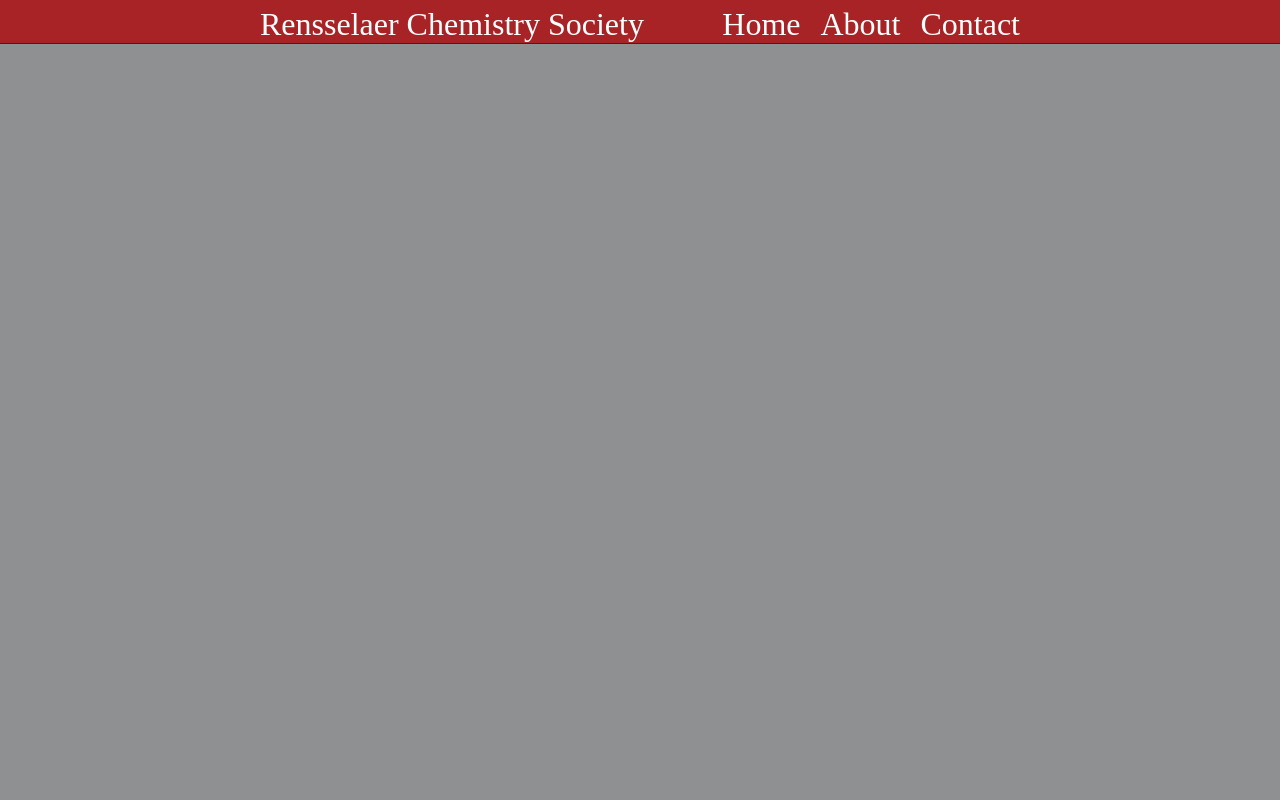
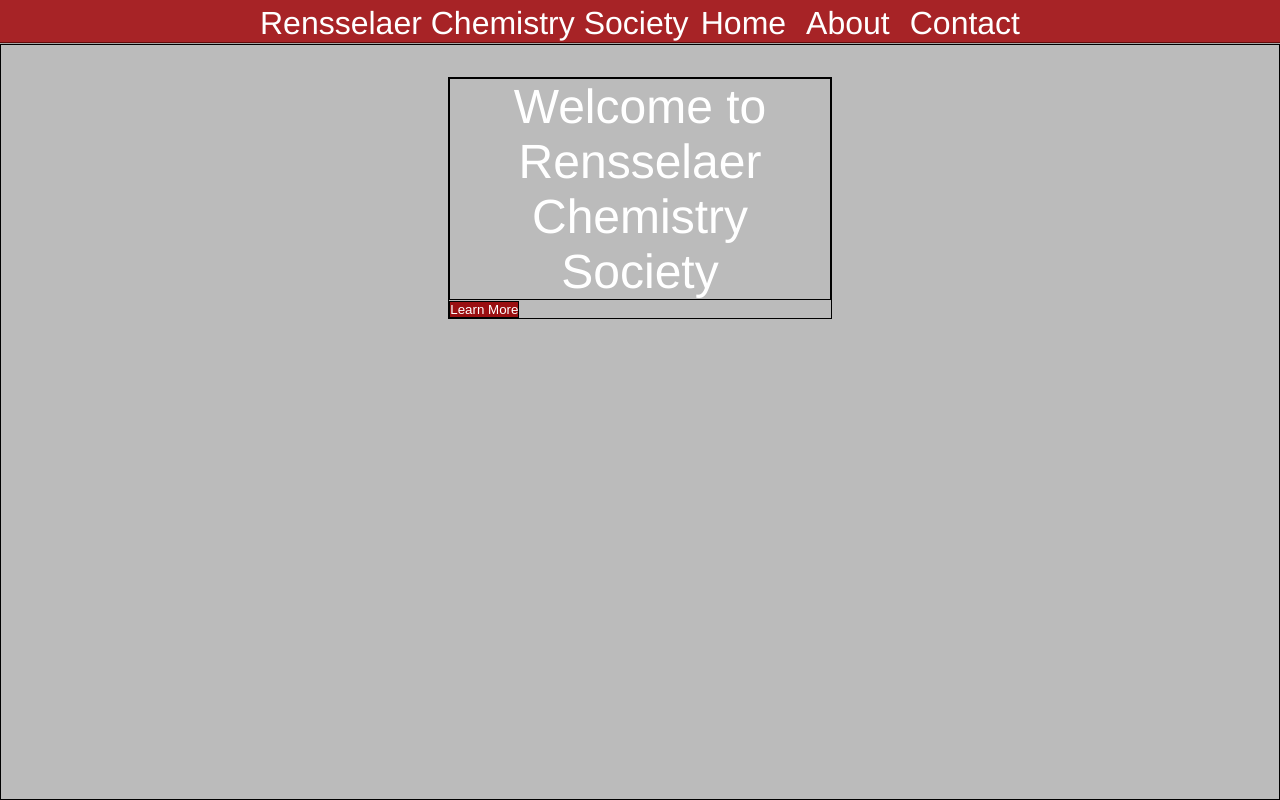
Before and after one commit to ScottNotFound/RCS-web-dev, a plain HTML site: page index.html in a window 1280 px wide. Drawn offline with Linux system fonts and the light colour scheme; a web font is replaced by a local one.

Commit message:
Started work on the Welcome age welcome message.

```diff
--- a/index.html
+++ b/index.html
@@ -26,7 +26,16 @@
   </span>
 </header>
 
-
+<section class="welcome">
+  <div class="welcome">
+    <div class="welcome-item" id="welcome-message">
+      <p class="welcome">Welcome to Rensselaer Chemistry Society</p>
+    </div>
+    <div class="welcome-item" id="welcome-button">
+      <button class="learn-more">Learn More</button>
+    </div>
+  </div>
+</section>
 
 
 </body>
--- a/main.css
+++ b/main.css
@@ -3,29 +3,29 @@
 body {
   padding: 0;
   margin: 0;
-  background-color: rgb(143, 144, 145);
+  background-color: rgb(167, 167, 167);
 }
 
 p.wip {
   text-align: center;
-  position: relative;
-  top: 64px;
+  font-family: Simplifica, Helvetica, Verdana, Arial, serif;
 }
 
 header {
   box-sizing: border-box;
-  border-bottom: 1px solid rgba(98, 11, 10, 0.85);
-  background-color: rgba(172, 17, 19, 0.85);
+  border-bottom: 1px solid rgb(98, 11, 10);
+  background-color: rgb(167, 35, 38);
   color: rgb(255, 255, 255);
   display: inline-block;
-  position: fixed;
+  position: absolute;
   top: 0;
   left: 0;
-  height: 44px;
+  height: 43px;
   width: 100%;
-  font-family: Simplifica, Serif, serif;
+  font-family: Simplifica, Helvetica, Verdana, Arial, serif;
   font-size: 32px;
   user-select: none;
+  z-index: 100;
 }
 
 header a {
@@ -40,8 +40,8 @@
 }
 
 header > span {
-  position: relative;
-  margin: 6px 4px 4px;
+  position: absolute;
+  margin: 5px 4px 4px;
 }
 
 span.header-title > a {
@@ -61,3 +61,71 @@
   float: right;
   right: 20%;
 }
+
+section {
+  padding: 0;
+  margin: 0;
+}
+
+section.info {
+  background-color: rgb(187, 187, 187);
+  border-left: 1px solid rgb(146, 146, 146);
+  border-right: 1px solid rgb(146, 146, 146);
+  position: absolute;
+  top: 44px;
+  bottom: 0;
+  left: 20%;
+  width: 60%;
+  z-index: 10;
+}
+
+section.welcome {
+  background-color: rgb(187, 187, 187);
+  position: absolute;
+  top: 44px;
+  bottom: 0;
+  left: 0;
+  width: 100%;
+  z-index: 10;
+
+  box-sizing: border-box;
+  border: 1px solid black;
+}
+
+div.welcome {
+  background-color: rgb(187, 187, 187);
+  position: absolute;
+  top: 32px;
+  left: 35%;
+  width: 30%;
+  z-index: 20;
+
+  box-sizing: border-box;
+  border: 1px solid black;
+}
+
+div#welcome-message > p.welcome {
+  color: rgb(255, 255, 255);
+  text-align: center;
+  font-family: Simplifica, Helvetica, Verdana, Arial, serif;
+  font-size: 48px;
+  padding: 0;
+  margin: 0;
+
+  box-sizing: border-box;
+  border: 1px solid black;
+}
+
+div#welcome-button > button.learn-more {
+  background-color: rgb(154, 15, 17);
+  color: rgb(255, 255, 255);
+  position: relative;
+  text-align: center;
+  padding: 0;
+  margin: 0;
+  width: auto;
+  white-space: nowrap;
+
+  box-sizing: border-box;
+  border: 1px solid black;
+}
```
Also changed, not shown: About/index.html (+4 -0 lines), Contact/index.html (+4 -0 lines), Home/index.html (+4 -0 lines).
